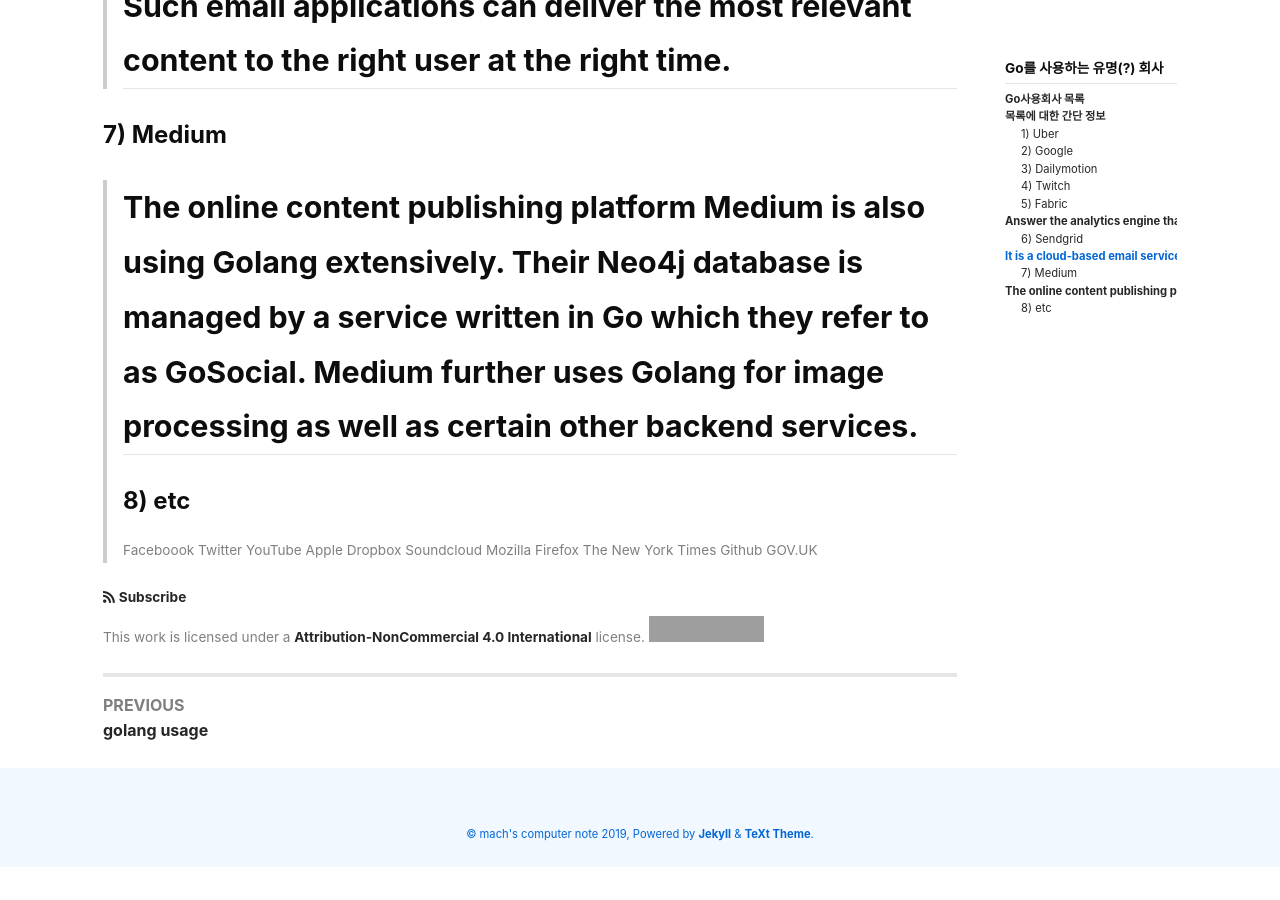
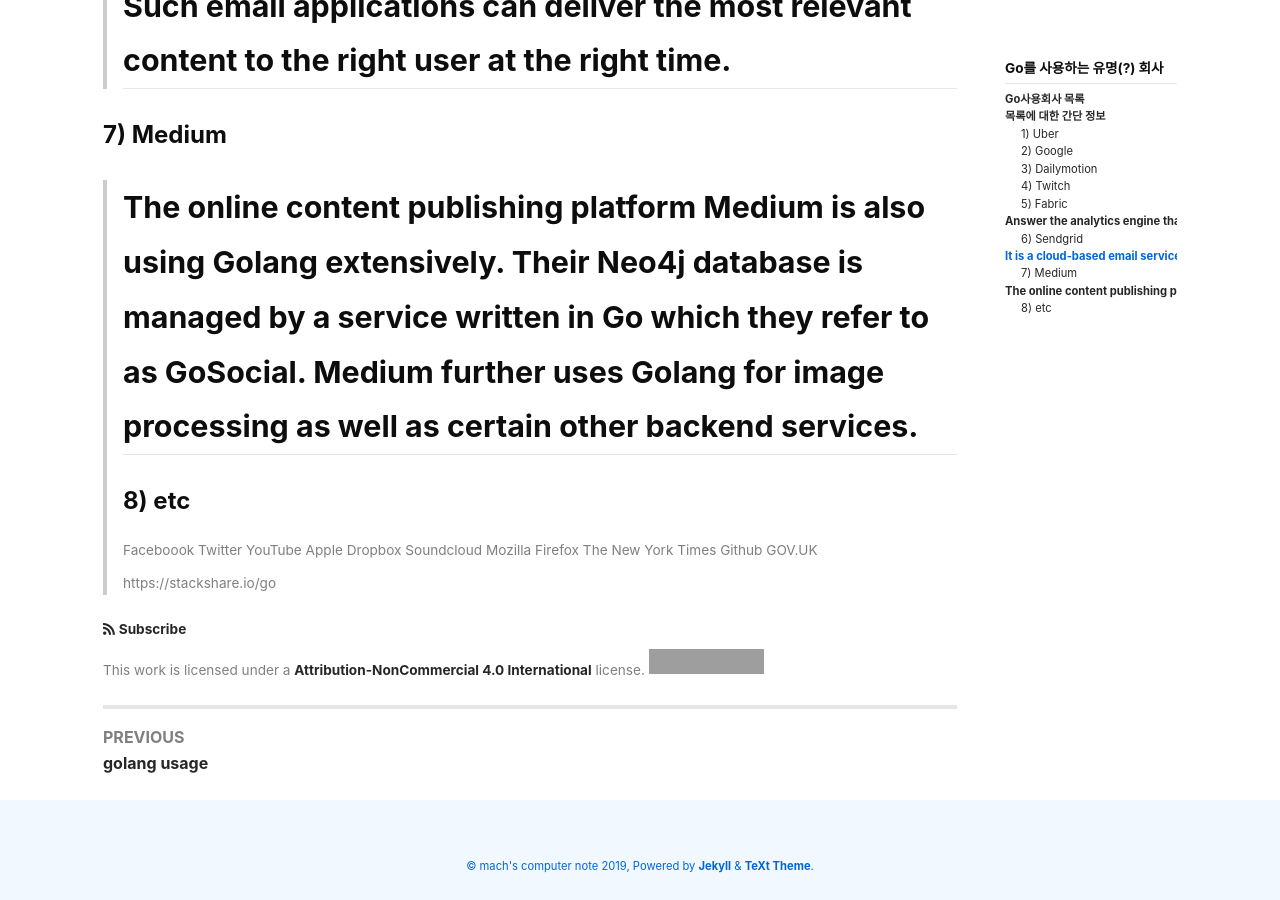
Before and after one commit to amoebamach/amoebamach.github.io, a Jekyll site: the page built from _posts/2019-06-05-golang-company.md, in a window 1280 px wide and 900 px high, scrolled down 2779 px. Built offline with Jekyll 4.4.1, drawn with Linux system fonts in a browser that asks for light colours; nearby versions of some CDN libraries; before the commit the page ends 3646 px from its top, so only the background shows below that; part of the change alters nothing that is shown; grey boxes are pictures that could not be loaded.

Commit message:
Update 2019-06-05-golang-company.md

```diff
--- a/_posts/2019-06-05-golang-company.md
+++ b/_posts/2019-06-05-golang-company.md
@@ -60,3 +60,4 @@ mermaid: true
 > Github
 > GOV.UK
 >
+https://stackshare.io/go
```
